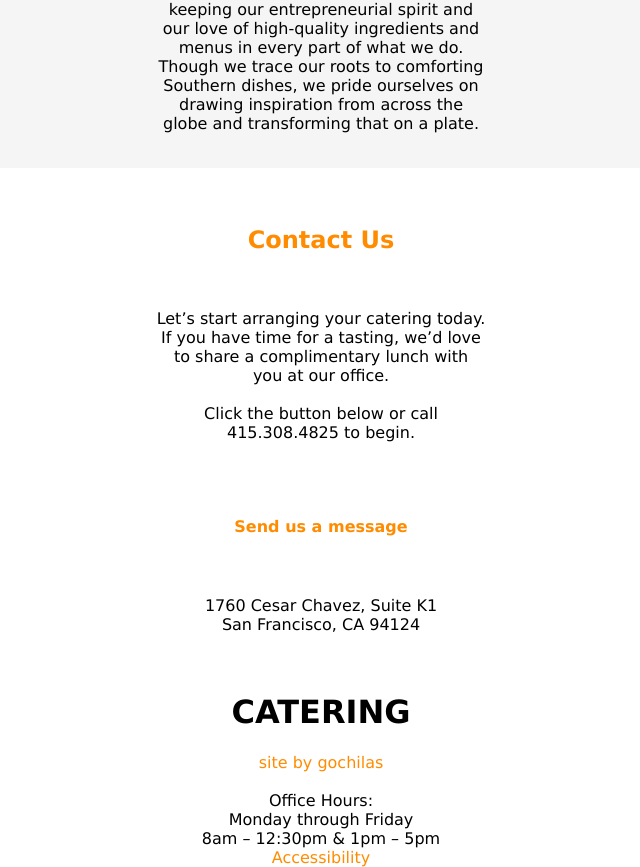
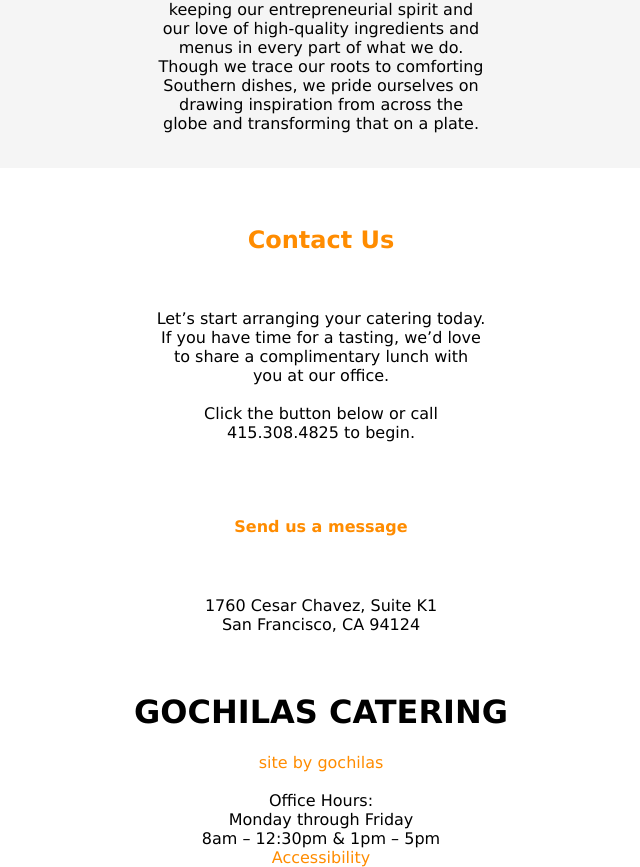
Before and after one commit to Gochilas/gochilas, a plain HTML site: page about.html in a window 1280 px wide. Shown: the part 3165-4032 px from the top of the page, without its empty margins (319-959 px from the left). Drawn offline with Linux system fonts and the light colour scheme.

Commit message:
Update about.html WITH LETTER

```diff
--- a/about.html
+++ b/about.html
@@ -294,7 +294,7 @@ Click the button below or call<br/>
 San Francisco, CA 94124<br/>
 <span style="color:white;">Tel: 415.308.4825</span></span>
     <br/><br/>
-    <h1>CATERING</h1>
+    <h1>GOCHILAS CATERING</h1>
     <span style="color:darkorange;">site by gochilas </span>
     <br/><br/>
     <span>
```
